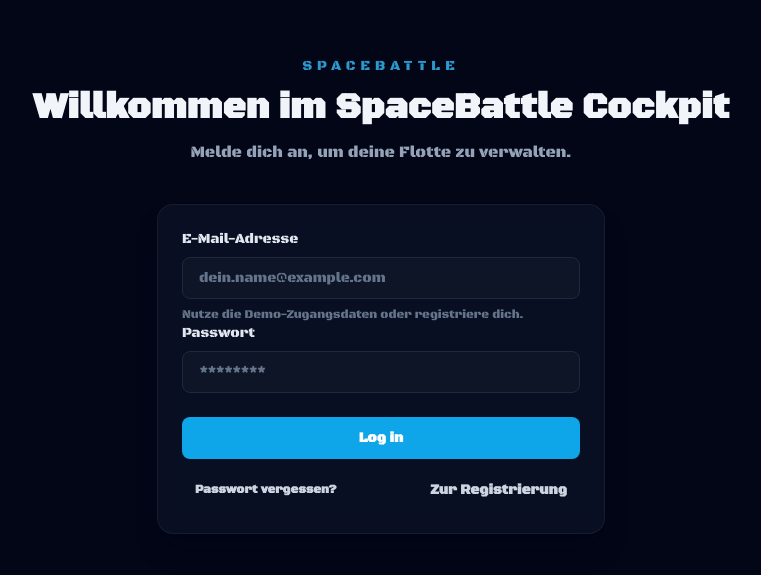
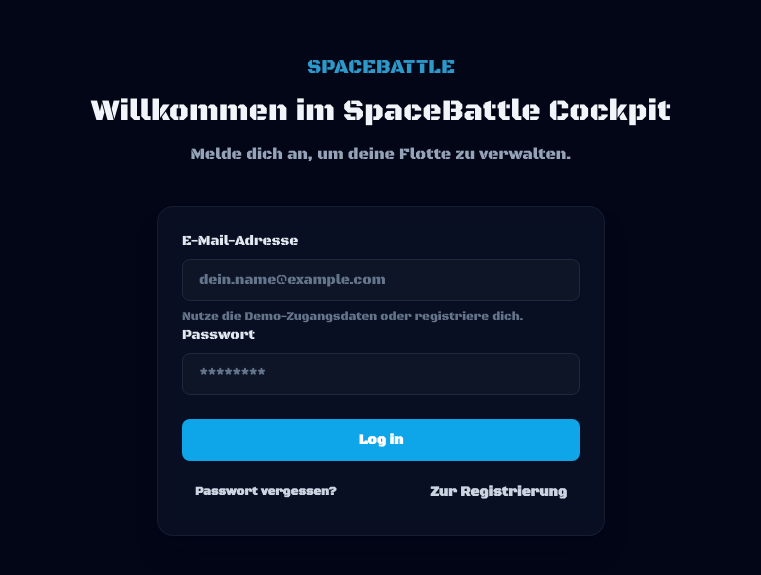
Before and after one commit to LordFoezel/SpaceBattle-Client, a React (Vite) app: page /login in a window 1280 px wide. Shown: the part 105-680 px from the top of the page, without its empty margins (259-1020 px from the left). Built offline with nearby package versions, Linux system fonts and the light colour scheme.

Commit message:
feat: add

```diff
--- a/src/components/layout/title.jsx
+++ b/src/components/layout/title.jsx
@@ -1,8 +1,8 @@
 export default function Title({ title, subtitle }) {
   return (
     <header className="space-y-3 text-center">
-      <p className="text-sm font-normal uppercase tracking-[0.35em] text-sky-400/80">SpaceBattle</p>
-      <h1 className="text-3xl font-semibold text-slate-100 sm:text-4xl">{title}</h1>
+      <p className="text-xl uppercase text-sky-400/80">SpaceBattle</p>
+      <h1 className="text-3xl ">{title}</h1>
       {subtitle ? (
         <p className="text-sm text-slate-400 sm:text-base">{subtitle}</p>
       ) : null}
--- a/src/pages/login.jsx
+++ b/src/pages/login.jsx
@@ -34,8 +34,13 @@ export default function LoginPage() {
       if (!email || !password) {
         throw new Error("Bitte E-Mail und Passwort eingeben.");
       }
-      await login(email, password);
-      setStatus("success");
+      const user = await login(email, password);
+      if (!user) {
+        setStatus("error");
+        setError("Wrong login credentials");
+      } else {
+        setStatus("success");
+      }
     } catch (err) {
       setStatus("error");
       setError(err instanceof Error ? err.message : "Unbekannter Fehler");
@@ -84,7 +89,7 @@ export default function LoginPage() {
 
         {status === "success" ? (
           <p className="rounded-lg border border-emerald-500/40 bg-emerald-500/10 px-3 py-2 text-sm text-emerald-200">
-            Anmeldung erfolgreich � willkommen zurueck.
+            Anmeldung erfolgreich ? willkommen zurueck.
           </p>
         ) : null}
 
```
